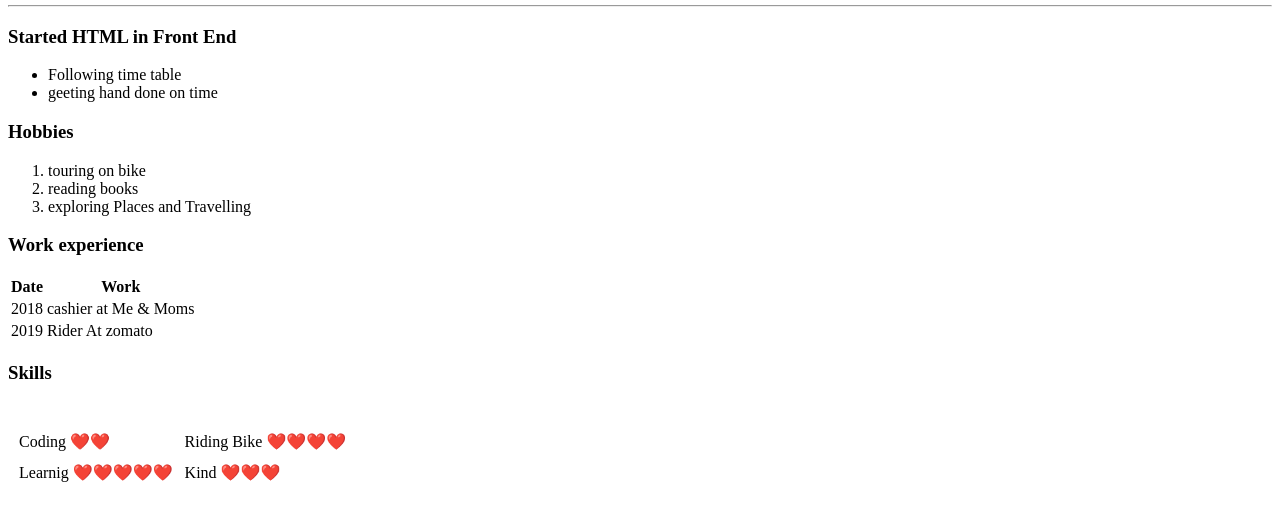
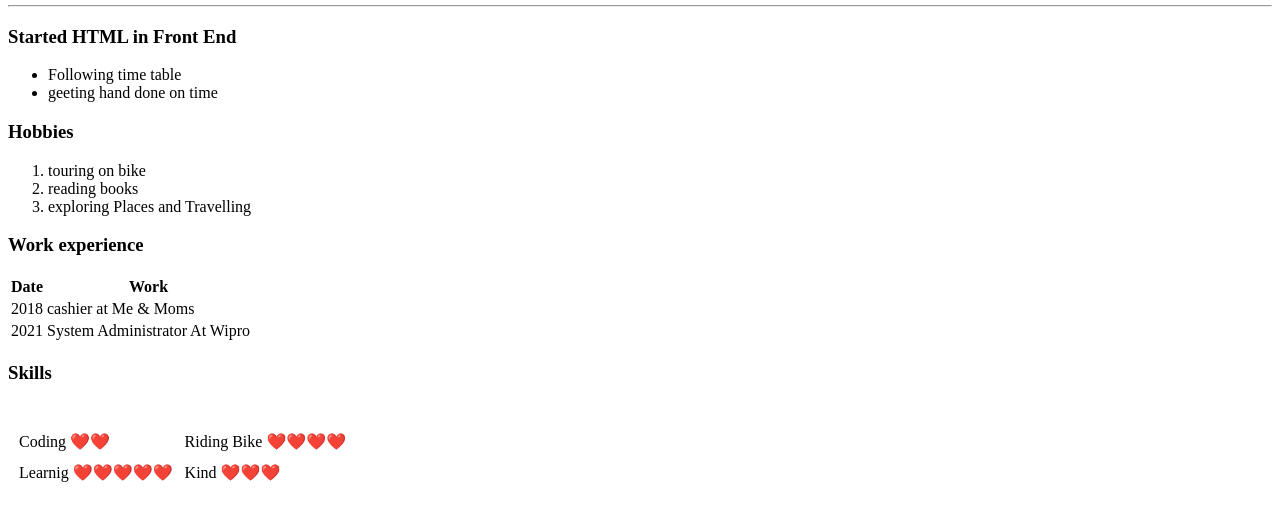
Before and after one commit to Amit251219/cv, a plain HTML site: page index.html in a window 1280 px wide. Shown: the part 207-728 px from the top of the page. Drawn offline with Linux system fonts and the light colour scheme.

Commit message:
Update index.html
update

```diff
--- a/index.html
+++ b/index.html
@@ -9,7 +9,7 @@
     </head>
     <body>
         <table><tr>
-            <td>  <img src="C:\Users\admin\Downloads\Snapchat-810872729-modified.png" alt="Profile pic"> </td>
+            <td>  <img src="image.png" alt="Profile pic"> </td>
         <td>  <h1>Amit Yadav</h1>
             <p><em>Learning Html to get </em><strong>Development Job</strong></p>
             <p>Getting my time table done so ican be something in my life</p></td>
@@ -49,8 +49,8 @@
             <td>cashier at Me & Moms</td>
         </tr>
         <tr>
-            <td>2019</td>
-            <td>Rider At zomato</td>
+            <td>2021</td>
+            <td>System Administrator At Wipro</td>
         </tr>
 
         </tbody>
```
